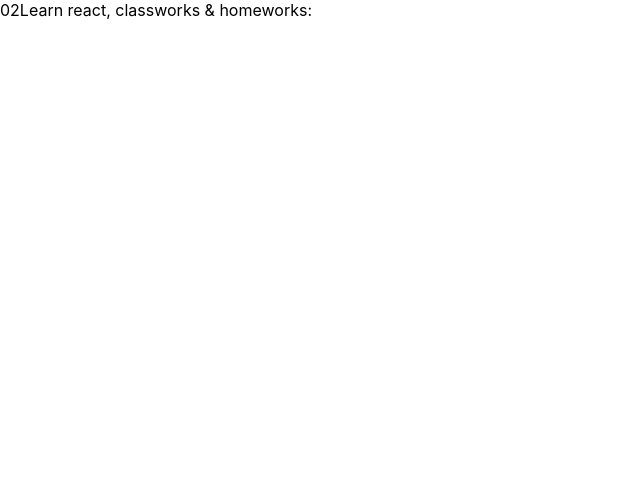
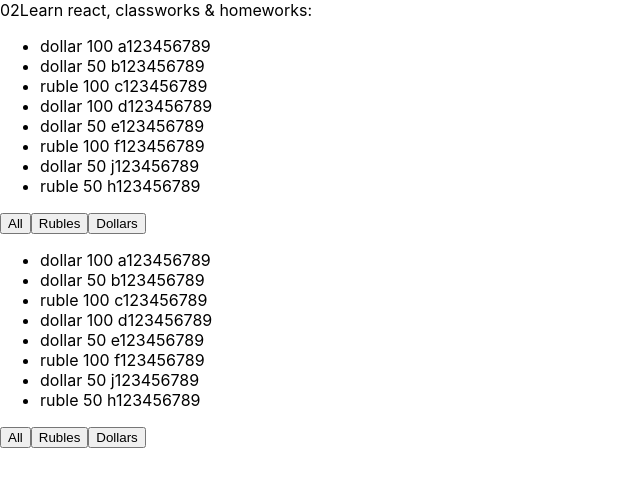
Before and after one commit to SergFediaev/bank-app, a React (Create React App) app: page / in a window 1280 px wide. Shown: the top 486 px of the page, without its empty margins (0-640 px from the left). Built offline with nearby package versions, Linux system fonts and the light colour scheme.

Commit message:
Рефакторинг домашек: кнопки и фильтры.

```diff
--- a/src/App.tsx
+++ b/src/App.tsx
@@ -1,6 +1,6 @@
 import React from 'react';
 import './App.css';
-import {Native01} from "./lessons/native/01/Native01";
+import {FilterClasswork} from "./lessons/react/filter/FilterClasswork";
 
 function App() {
     return <>
@@ -8,8 +8,8 @@
         {/*<Map/>*/}
         {/*<Buttons/>*/}
         {/*<UseState/>*/}
-        {/*<Filter/>*/}
-        <Native01/>
+        <FilterClasswork/>
+        {/*<Native01/>*/}
     </>
 }
 
--- /dev/null
+++ b/src/lessons/react/buttons/Button.tsx
@@ -0,0 +1,16 @@
+import React from "react";
+
+export type ButtonType = {
+    name: string
+    callback: () => void
+    // buttonFilter: string
+}
+
+export const Button = (props: ButtonType) => {
+    const onClickHandler = () => {
+        props.callback()
+        // console.log("Subscriber name: ")
+    }
+
+    return <button onClick={onClickHandler}>{props.name}</button>
+};
--- /dev/null
+++ b/src/lessons/react/filter/FilterClasswork.tsx
@@ -0,0 +1,106 @@
+import React, {useState} from 'react';
+import {FilterHomework} from "./FilterHomework";
+
+export type MoneyType = {
+    banknote: string
+    nominal: number
+    number: string
+}
+
+type FilterType = 'all' | 'dollar' | 'ruble'
+
+export const FilterClasswork = () => {
+    const [money, setMoney] = useState([
+        {banknote: "dollar", nominal: 100, number: "a123456789"},
+        {banknote: "dollar", nominal: 50, number: "b123456789"},
+        {banknote: "ruble", nominal: 100, number: "c123456789"},
+        {banknote: "dollar", nominal: 100, number: "d123456789"},
+        {banknote: "dollar", nominal: 50, number: "e123456789"},
+        {banknote: "ruble", nominal: 100, number: "f123456789"},
+        {banknote: "dollar", nominal: 50, number: "j123456789"},
+        {banknote: "ruble", nominal: 50, number: "h123456789"}
+    ])
+
+    // let currentMoney = money.filter(filteredMoney => filteredMoney.banknote === 'ruble')
+
+    // if (buttonName === "All") {
+    //
+    // } else if (buttonName=== "Rubles") {
+    //
+    // } else if (buttonName==="Dollars") {
+    //
+    // }
+    let currentMoney = money;
+
+    // let localButtonState;
+
+    const [filter, setFilter] = useState<FilterType>("all")
+
+    if (filter === "dollar") {
+        currentMoney = money.filter(filteredMoney => filteredMoney.banknote === "dollar")
+    }
+
+    if (filter === "ruble") {
+        currentMoney = money.filter(filteredMoney => filteredMoney.banknote === "ruble")
+    }
+
+    // currentMoney = money.filter(filteredMoney => filteredMoney.banknote === filter)
+
+    const onClickFilterHandler = (filterName: FilterType) => {
+        debugger
+
+        // localButtonState = filterName
+
+        setFilter(filterName)
+
+        console.log("Отконсолим, отконсолить кнопку: ", filterName)
+        // currentMoney = money.filter(filteredMoney => filteredMoney.banknote === filter.toLowerCase())
+        // setMoney(currentMoney)
+
+        // currentMoney = money.filter(filteredMoney => filteredMoney.banknote === filter)
+    }
+
+    return <>
+        {/* Classwork */}
+        <>
+            <ul>
+                {currentMoney.map((objFromMoneyArr, index) => {
+                    return (
+                        <li key={index}>
+                            <span>{objFromMoneyArr.banknote} </span>
+                            <span>{objFromMoneyArr.nominal} </span>
+                            <span>{objFromMoneyArr.number}</span>
+                        </li>
+                    )
+                })}
+            </ul>
+            {/*<div style={{display: "flex", gap: "30px", justifyContent: "center", marginLeft: "10px"}}>*/}
+            <button onClick={() => onClickFilterHandler("all")}>All</button>
+            <button onClick={() => onClickFilterHandler("ruble")}>Rubles</button>
+            <button onClick={() => onClickFilterHandler("dollar")}>Dollars</button>
+        </>
+
+        {/* Homework*/}
+        <>
+            <FilterHomework
+                money={currentMoney}
+                buttons={
+                    [
+                        {
+                            name: "All",
+                            callback: () => onClickFilterHandler("all"),
+                        },
+                        {
+                            name: "Rubles",
+                            callback: () => onClickFilterHandler("ruble"),
+                        },
+                        {
+                            name: "Dollars",
+                            callback: () => onClickFilterHandler("dollar"),
+
+                        },
+                    ]
+                }/>
+        </>
+    </>
+};
--- /dev/null
+++ b/src/lessons/react/filter/FilterHomework.tsx
@@ -0,0 +1,25 @@
+import React from "react";
+import {MoneyType} from "./FilterClasswork";
+import {Button, ButtonType} from "../buttons/Button";
+
+type FilterHomeworkPropsType = {
+    money: Array<MoneyType>
+    buttons: Array<ButtonType>
+    // onClickFilterHandler: (name: string) => void
+}
+
+export const FilterHomework = (props: FilterHomeworkPropsType) => {
+    return <>
+        <ul>
+            {props.money.map((item, index) => {
+                return <li key={index}>
+                    <span>{item.banknote} </span>
+                    <span>{item.nominal} </span>
+                    <span>{item.number}</span>
+                </li>
+            })}
+        </ul>
+        {props.buttons.map((button, index) => <Button key={index} name={button.name}
+                                                      callback={button.callback}/>)}
+    </>
+};
```
Also changed, not shown: src/lessons/react/Filter.tsx (deleted, +0 -128 lines), src/lessons/react/buttons/Buttons.tsx (renamed from src/lessons/react/Buttons.tsx, +4 -17 lines).
